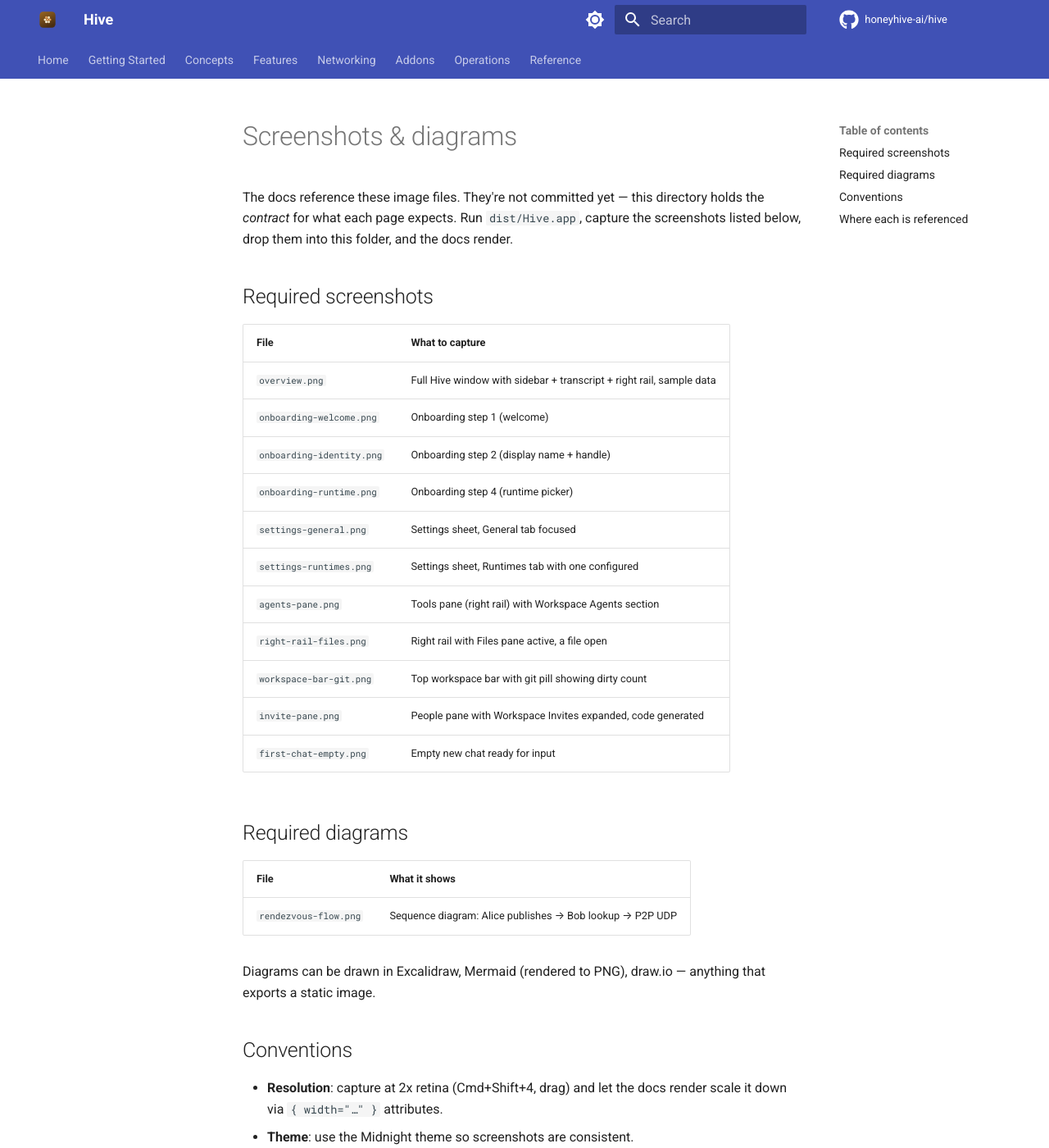
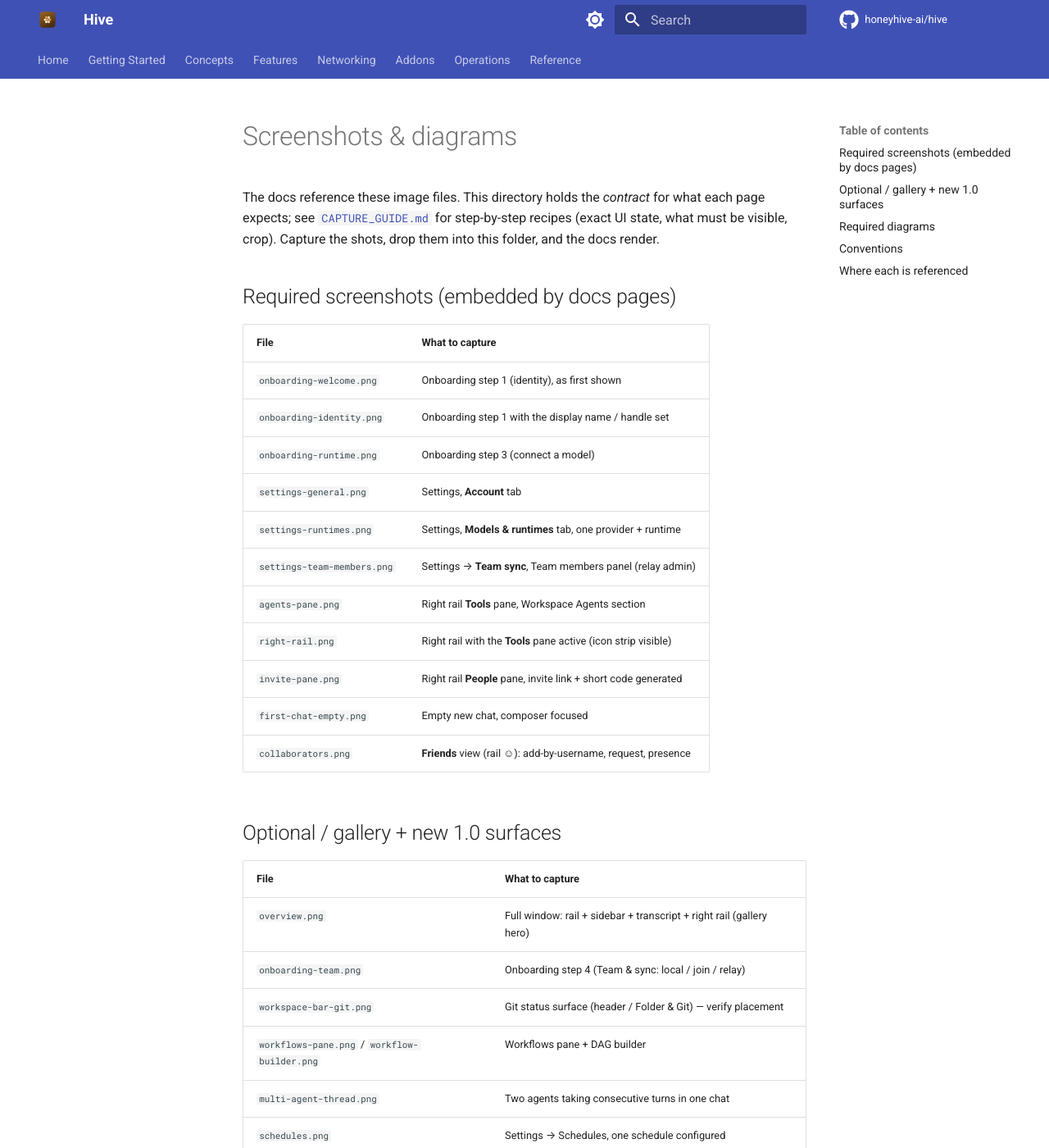
Before and after one commit to honeyhive-ai/hive, an MkDocs documentation site: the page built from docs-site/images/README.md, in a window 1280 px wide and 1400 px high. Shown: the whole window at 82% size. Built offline with MkDocs 1.6.1 and Material for MkDocs 9.7.7, drawn with Linux system fonts in a browser that asks for light colours; comment, search, counter and statistics services are not loaded; some of the changed text lies outside the part shown.

Commit message:
docs: reconcile pages with the 1.0 UI so screenshots match
Bring the shot-bearing docs pages in line with what the app actually
shows, so captures match the prose:

- settings.md: rewrite to the real 10 tabs (Account, Appearance,
  Folder & Git, Team sync, Schedules, Models & runtimes, Tools & MCP,
  Permissions, Updates & data, Danger zone). Move agent file-access to
  Permissions, check-for-updates + export to Updates & data, and reset
  to Danger zone; add the midnight palette; fix the hero caption to the
  Account tab.
- right-rail.md: drop the removed Files/Git/Agents panes from 'when to
  use'; describe the real Tools/Context panes; rename the shot
  right-rail-files.png -> right-rail.png (Tools pane, no Files pane
  exists).
- images/README.md gallery: correct onboarding step numbers, tab names,
  the right-rail rename, and add settings-team-members + the new 1.0
  surfaces.
- configuring-a-runtime.md: caption -> 'Models & runtimes' tab.

Net embedded set is 11 shots (2 already captured, 9 to go), matching
the capture guide.

```diff
--- a/docs-site/images/README.md
+++ b/docs-site/images/README.md
@@ -1,25 +1,37 @@
 # Screenshots & diagrams
 
-The docs reference these image files. They're not committed yet —
-this directory holds the *contract* for what each page expects.
-Run `dist/Hive.app`, capture the screenshots listed below, drop
-them into this folder, and the docs render.
+The docs reference these image files. This directory holds the
+*contract* for what each page expects; see
+[`CAPTURE_GUIDE.md`](CAPTURE_GUIDE.md) for step-by-step recipes
+(exact UI state, what must be visible, crop). Capture the shots,
+drop them into this folder, and the docs render.
 
-## Required screenshots
+## Required screenshots (embedded by docs pages)
 
 | File | What to capture |
 |------|------------------|
-| `overview.png` | Full Hive window with sidebar + transcript + right rail, sample data |
-| `onboarding-welcome.png` | Onboarding step 1 (welcome) |
-| `onboarding-identity.png` | Onboarding step 2 (display name + handle) |
-| `onboarding-runtime.png` | Onboarding step 4 (runtime picker) |
-| `settings-general.png` | Settings sheet, General tab focused |
-| `settings-runtimes.png` | Settings sheet, Runtimes tab with one configured |
-| `agents-pane.png` | Tools pane (right rail) with Workspace Agents section |
-| `right-rail-files.png` | Right rail with Files pane active, a file open |
-| `workspace-bar-git.png` | Top workspace bar with git pill showing dirty count |
-| `invite-pane.png` | People pane with Workspace Invites expanded, code generated |
-| `first-chat-empty.png` | Empty new chat ready for input |
+| `onboarding-welcome.png` | Onboarding step 1 (identity), as first shown |
+| `onboarding-identity.png` | Onboarding step 1 with the display name / handle set |
+| `onboarding-runtime.png` | Onboarding step 3 (connect a model) |
+| `settings-general.png` | Settings, **Account** tab |
+| `settings-runtimes.png` | Settings, **Models & runtimes** tab, one provider + runtime |
+| `settings-team-members.png` | Settings → **Team sync**, Team members panel (relay admin) |
+| `agents-pane.png` | Right rail **Tools** pane, Workspace Agents section |
+| `right-rail.png` | Right rail with the **Tools** pane active (icon strip visible) |
+| `invite-pane.png` | Right rail **People** pane, invite link + short code generated |
+| `first-chat-empty.png` | Empty new chat, composer focused |
+| `collaborators.png` | **Friends** view (rail ☺): add-by-username, request, presence |
+
+## Optional / gallery + new 1.0 surfaces
+
+| File | What to capture |
+|------|------------------|
+| `overview.png` | Full window: rail + sidebar + transcript + right rail (gallery hero) |
+| `onboarding-team.png` | Onboarding step 4 (Team & sync: local / join / relay) |
+| `workspace-bar-git.png` | Git status surface (header / Folder & Git) — verify placement |
+| `workflows-pane.png` / `workflow-builder.png` | Workflows pane + DAG builder |
+| `multi-agent-thread.png` | Two agents taking consecutive turns in one chat |
+| `schedules.png` | Settings → Schedules, one schedule configured |
 
 ## Required diagrams
 
@@ -32,11 +44,11 @@ draw.io — anything that exports a static image.
 
 ## Conventions
 
-- **Resolution**: capture at 2x retina (Cmd+Shift+4, drag) and let
+- **Resolution**: capture at 2× retina (Cmd+Shift+4, drag) and let
   the docs render scale it down via `{ width="…" }` attributes.
-- **Theme**: use the Midnight theme so screenshots are consistent.
+- **Theme**: use the **Midnight** palette (dark) so screenshots are consistent.
 - **Format**: PNG. Compress with `pngquant` before committing.
-- **Crop**: tight to the relevant pane; leave 8-12 pixels of dark
+- **Crop**: tight to the relevant pane; leave 8–12 pixels of dark
   panel as breathing room.
 
 ## Where each is referenced
```
Also changed, not shown: docs-site/features/right-rail.md (+9 -13 lines), docs-site/features/settings.md (+82 -77 lines), docs-site/getting-started/configuring-a-runtime.md (+1 -1 lines), docs-site/images/CAPTURE_GUIDE.md (+11 -14 lines).
